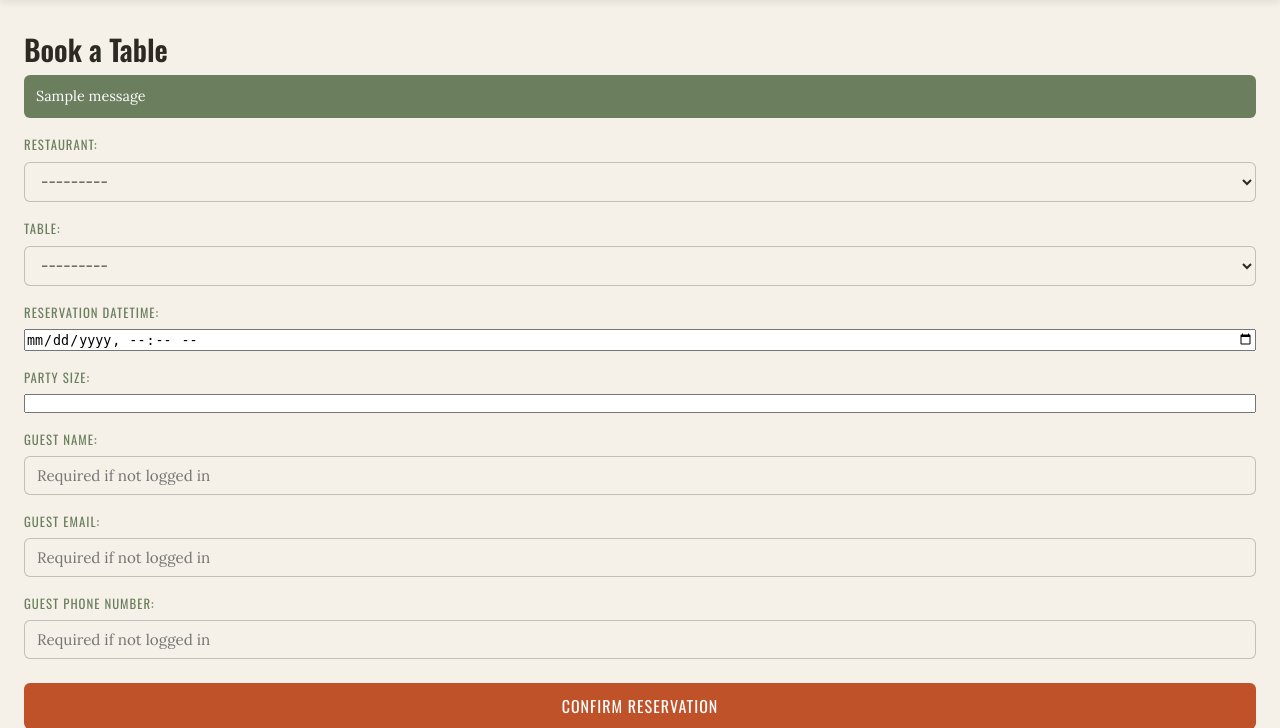
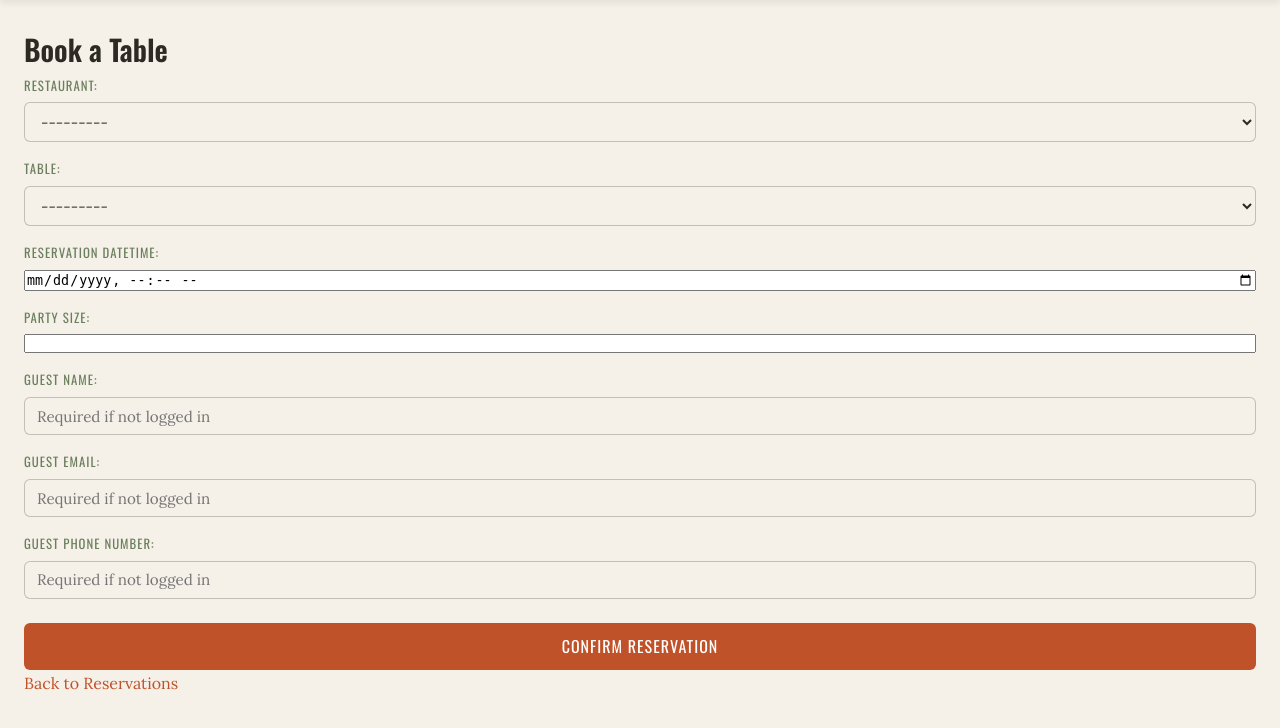
Before and after one commit to Web-Development-UAlberta/exsm-3943-3951-sp1-c-python-project-restaurant-scenario-python-project, a Django app: page /reservation/new/ in a window 1280 px wide. Shown: the part 104-832 px from the top of the page. Run offline with Django 5.2, Linux system fonts and the light colour scheme; tables that the repository leaves empty hold one stand-in row (values such as "Sample post"); one stand-in notice (Sample message) is shown; data that the repository does not hold is empty.

Commit message:
Remove duplicate message blocks from templates, messages handled globally in base.html

```diff
--- a/Python_Project/restaurant/templates/restaurant/customer_detail.html
+++ b/Python_Project/restaurant/templates/restaurant/customer_detail.html
@@ -7,11 +7,6 @@
     <section class="order-detail-box">
         <h2>{{ customer.user.first_name }} {{ customer.user.last_name }}</h2>
 
-        {% if messages %}
-            {% for message in messages %}
-                <p class="auth-message {{ message.tags }}">{{ message }}</p>
-            {% endfor %}
-        {% endif %}
 
         {# ====== CUSTOMER INFO ====== #}
         <div class="order-info">
--- a/Python_Project/restaurant/templates/restaurant/customer_list.html
+++ b/Python_Project/restaurant/templates/restaurant/customer_list.html
@@ -6,12 +6,6 @@
 
     <section class="orders-box">
         <h2>All Customers</h2>
-
-        {% if messages %}
-            {% for message in messages %}
-                <p class="auth-message {{ message.tags }}">{{ message }}</p>
-            {% endfor %}
-        {% endif %}
 
         {% if customers %}
             <table class="orders-table">
--- a/Python_Project/restaurant/templates/restaurant/inventory_form.html
+++ b/Python_Project/restaurant/templates/restaurant/inventory_form.html
@@ -7,11 +7,6 @@
 <main>
     <h2>{% if form.instance.pk %}Edit Ingredient{% else %}Add Ingredient{% endif %}</h2>
 
-    {% if messages %}
-        {% for message in messages %}
-            <p class="auth-message {{ message.tags }}">{{ message }}</p>
-        {% endfor %}
-    {% endif %}
 
     <form method="POST" class="auth-form">
         {% csrf_token %}
--- a/Python_Project/restaurant/templates/restaurant/inventory_list.html
+++ b/Python_Project/restaurant/templates/restaurant/inventory_list.html
@@ -3,12 +3,6 @@
 {% block content %}
 
     <h2>Inventory — {{ restaurant.name }}</h2>
-
-    {% if messages %}
-        {% for message in messages %}
-            <p class="auth-message {{ message.tags }}">{{ message }}</p>
-        {% endfor %}
-    {% endif %}
 
     {% if low_stock %}
         <div class="low-stock-alert">
--- a/Python_Project/restaurant/templates/restaurant/order_detail.html
+++ b/Python_Project/restaurant/templates/restaurant/order_detail.html
@@ -6,12 +6,6 @@
 
     <section class="order-detail-box">
         <h2>Order #{{ order.id }}</h2>
-
-        {% if messages %}
-            {% for message in messages %}
-                <p class="auth-message {{ message.tags }}">{{ message }}</p>
-            {% endfor %}
-        {% endif %}
 
         {# ====== ORDER INFO ====== #}
         <div class="order-info">
--- a/Python_Project/restaurant/templates/restaurant/order_form.html
+++ b/Python_Project/restaurant/templates/restaurant/order_form.html
@@ -10,12 +10,6 @@
         <h2>
             {% if form.instance.pk %}Edit Order #{{ form.instance.pk }}{% else %}Place an Order{% endif %}
         </h2>
-
-        {% if messages %}
-            {% for message in messages %}
-                <p class="auth-message {{ message.tags }}">{{ message }}</p>
-            {% endfor %}
-        {% endif %}
 
         {% if user.is_authenticated and user.role == 5 %}
             {# show loyalty points balance to logged in customers only #}
--- a/Python_Project/restaurant/templates/restaurant/reservation_form.html
+++ b/Python_Project/restaurant/templates/restaurant/reservation_form.html
@@ -4,11 +4,6 @@
 
 
     <h2>Book a Table</h2>
-    {% if messages %}
-        {% for message in messages %}
-            <p class="auth-message {{ message.tags }}">{{ message }}</p>
-        {% endfor %}
-    {% endif %}
     <form method="POST" class="auth-form">
         {% csrf_token %}
         {{ form.as_p }}
```
Also changed, not shown: Python_Project/restaurant/templates/restaurant/order_review.html (+3 -9 lines).
